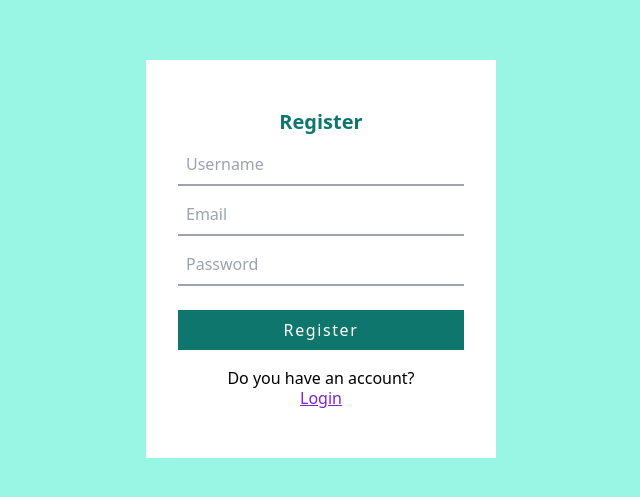
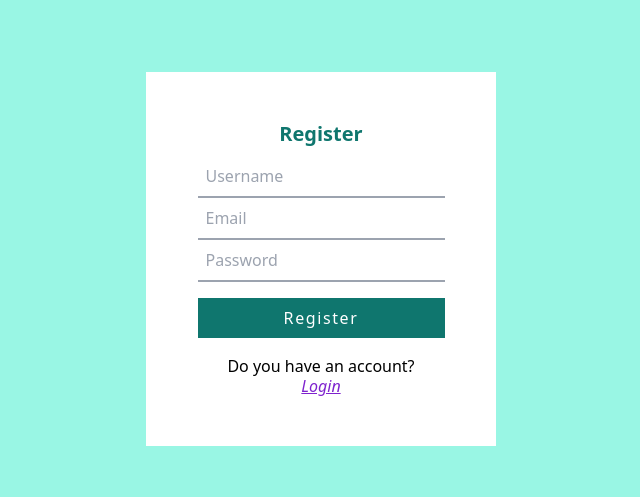
Before and after one commit to veer260/blog-app, a React (Vite) app: page /register in a window 1280 px wide. Shown: the part 141-638 px from the top of the page, without its empty margins (319-959 px from the left). Built offline with nearby package versions, Linux system fonts and the light colour scheme.

Commit message:
added user context

```diff
--- a/package.json
+++ b/package.json
@@ -9,6 +9,8 @@
     "preview": "vite preview"
   },
   "dependencies": {
+    "axios": "^1.3.2",
+    "cors": "^2.8.5",
     "react": "^18.2.0",
     "react-dom": "^18.2.0",
     "react-icons": "^4.7.1",
--- a/src/components/BlogSlide.jsx
+++ b/src/components/BlogSlide.jsx
@@ -9,9 +9,9 @@ const BlogSlide = ({ item, revClass }) => {
     >
       <div className={" flex flex-col justify-between px-12  "}>
         <h1 className="text-4xl font-bold">{item.title}</h1>
-        <p>{item.desc}</p>
+        <p className="text-gray-500">{item.desc}</p>
         <Link
-          className="px-4 py-2 border w-28 text-teal-500 hover:bg-teal-600 hover:text-white"
+          className="px-4 py-2 border-2 border-teal-500 w-28 text-teal-500 hover:bg-teal-600 hover:text-white"
           to={"/post/2"}
         >
           Read More
--- /dev/null
+++ b/src/components/Contexts.jsx
@@ -0,0 +1,3 @@
+import React from "react";
+
+export const userContext = React.createContext();
--- a/src/components/Field.jsx
+++ b/src/components/Field.jsx
@@ -1,6 +1,6 @@
 import React from "react";
 
-const Field = ({ placeholder, label, id, type }) => {
+const Field = ({ placeholder, label, id, type, name, onChange, value }) => {
   return (
     <div className="w-full">
       <input
@@ -8,6 +8,9 @@ const Field = ({ placeholder, label, id, type }) => {
         type={type}
         placeholder={placeholder}
         id={id}
+        name={name}
+        onChange={onChange}
+        value={value}
       />
       <label className="sr-only" htmlFor="username">
         {label}
--- a/src/components/Navbar.jsx
+++ b/src/components/Navbar.jsx
@@ -1,9 +1,15 @@
-import React from "react";
+import React, { useContext } from "react";
 import { Link } from "react-router-dom";
+import { userContext } from "./Contexts";
 
 const Navbar = () => {
+  const { logout } = useContext(userContext);
+  const handleClick = (e) => {
+    console.log("handleClick called");
+    logout();
+  };
   return (
-    <div className="flex justify-between items-center max-w-5xl mx-auto">
+    <div className="flex justify-between mb-12 items-center max-w-5xl mx-auto">
       <div className=" flex-grow">
         <Link to="/">
           <img
@@ -45,7 +51,11 @@ const Navbar = () => {
           </Link>
         </div>
         <span>John</span>
-        <span>Logout</span>
+        <span>
+          <Link onClick={handleClick} to={"/login"}>
+            Logout
+          </Link>
+        </span>
       </div>
       <span className="bg-teal-200 hover:bg-white hover:border-2 border-teal-500 rounded-full flex w-10 h-10 justify-center items-center">
         <Link className="" to="/write">
--- /dev/null
+++ b/src/components/UserContext.jsx
@@ -0,0 +1,46 @@
+import React, { createContext, useEffect, useState } from "react";
+import { userContext } from "./Contexts";
+import axios from "axios";
+import { useNavigate } from "react-router-dom";
+
+const UserContext = ({ children }) => {
+  const [user, setUser] = useState(
+    JSON.parse(localStorage.getItem("user")) || null
+  );
+
+  const login = async (inputs) => {
+    try {
+      const response = await axios.post(
+        "http://localhost:3006/api/auth/login",
+        inputs
+      );
+      setUser(response.data.data);
+    } catch (error) {
+      console.log("error:", error);
+      throw error;
+    }
+  };
+
+  const logout = async () => {
+    try {
+      //   console.log("logout called");
+      await axios.post("http://localhost:3006/api/auth/logout");
+      setUser(null);
+    } catch (error) {
+      console.log("error:", error);
+      throw error;
+    }
+  };
+
+  useEffect(() => {
+    localStorage.setItem("user", JSON.stringify(user));
+  }, [user]);
+
+  return (
+    <userContext.Provider value={{ user, login, logout }}>
+      {children}
+    </userContext.Provider>
+  );
+};
+
+export default UserContext;
--- a/src/main.jsx
+++ b/src/main.jsx
@@ -1,11 +1,14 @@
 import React from "react";
 import ReactDOM from "react-dom/client";
 import App from "./App";
+import UserContext from "./components/UserContext";
 
 import "./index.css";
 
 ReactDOM.createRoot(document.getElementById("root")).render(
   <React.StrictMode>
-    <App />
+    <UserContext>
+      <App />
+    </UserContext>
   </React.StrictMode>
 );
--- a/src/pages/Login.jsx
+++ b/src/pages/Login.jsx
@@ -1,26 +1,66 @@
-import React from "react";
-import { Link } from "react-router-dom";
+import React, { useContext, useState } from "react";
+import axios from "axios";
+import { Link, useNavigate } from "react-router-dom";
+import { userContext } from "../components/Contexts";
 
 const Login = () => {
+  const navigate = useNavigate();
+  const { user, login } = useContext(userContext);
+  // console.log("data:", user);
+  const [input, setInput] = useState({
+    email: "",
+    password: "",
+  });
+
+  const [error, setError] = useState("");
+
+  const handleChange = (e) => {
+    setInput((prev) => {
+      return { ...prev, [e.target.name]: e.target.value };
+    });
+  };
+
+  const handleSubmit = async (e) => {
+    e.preventDefault();
+    try {
+      await login(input);
+      navigate("/");
+    } catch (error) {
+      console.log("err:", error);
+
+      setError("Check email or password");
+      throw error;
+    }
+  };
   return (
     <div className="bg-teal-200 h-[100vh] flex items-center justify-center">
       <div className="flex flex-col">
         <h1 className="font-bold text-center mb-4 text-teal-700">Login</h1>
         <form
+          onSubmit={handleSubmit}
           className="flex flex-col gap-y-4 bg-white p-16 items-center"
           action=""
         >
           <input
+            name="email"
             className="border-b-2 w-full "
             type="text"
-            placeholder="Username"
+            placeholder="Email"
+            value={input.email}
+            onChange={handleChange}
           />
           <input
             className="border-b-2 w-full"
-            type="text"
+            type="password"
             placeholder="Password"
+            name="password"
+            value={input.password}
+            onChange={handleChange}
           />
-          <button className="bg-teal-700 text-white w-full p-2">Login</button>
+          <button type="submit" className="bg-teal-700 text-white w-full p-2">
+            Login
+          </button>
+          {error && <p className="font-medium text-red-600">{error}!</p>}
           <span className="text-center block text-xl">
             Don't have an account yet?
             <Link className=" block  underline text-rose-500" to="/register">
--- a/src/pages/Register.jsx
+++ b/src/pages/Register.jsx
@@ -1,36 +1,81 @@
 import React, { useState } from "react";
-import { Link } from "react-router-dom";
+import axios from "axios";
+import { Link, useNavigate } from "react-router-dom";
 import Field from "../components/Field";
 
 const Register = () => {
+  const navigate = useNavigate();
   const [loginInfo, setLoginInfo] = useState({
     username: "",
     password: "",
     email: "",
   });
+
+  const handleSubmit = async (e) => {
+    e.preventDefault();
+    console.log(loginInfo);
+    const response = await axios.post(
+      "http://localhost:3006/api/auth/register",
+      {
+        username: loginInfo.username,
+        email: loginInfo.email,
+        password: loginInfo.password,
+      }
+    );
+    console.log("response", response.data);
+    navigate("/login");
+    // console.log("handleSubmit caleed");
+  };
+
+  const handleChange = (e) => {
+    // console.log(e.target.name, e.target.value);
+    setLoginInfo((prev) => {
+      return { ...prev, [e.target.name]: e.target.value };
+    });
+  };
   return (
     <div className="bg-teal-200 h-screen flex items-center  ">
       <div className="w-[350px] mx-auto bg-white py-12 px-8 flex flex-col items-center gap-y-2">
         <h1 className="text-teal-700 font-semibold text-xl">Register</h1>
+        <form onSubmit={handleSubmit} action="">
           <Field
             placeholder="Username"
             id="username"
             type="text"
             label="username"
+            onChange={handleChange}
+            name="username"
+            value={loginInfo.username}
           />
-        <Field placeholder="Email" id="email" type="text" label="Enter Email" />
+          <Field
+            placeholder="Email"
+            id="email"
+            type="text"
+            label="Enter Email"
+            onChange={handleChange}
+            name="email"
+            value={loginInfo.email}
+          />
           <Field
             placeholder="Password"
             id="password"
             type="password"
             label="password"
+            onChange={handleChange}
+            name="password"
+            value={loginInfo.password}
           />
-        <button className="p-2 bg-teal-700 hover:bg-teal-800 tracking-widest w-full mt-4 font-medium text-white">
+          <button
+            type="submit"
+            className="p-2 bg-teal-700 hover:bg-teal-800 tracking-widest w-full mt-4 font-medium text-white"
+          >
             Register
           </button>
+        </form>
+
         <div className="flex flex-col items-center mt-2">
           <p>Do you have an account? </p>
-          <Link className="underline text-purple-700 -mt-1" to="/login">
+          <Link className="underline italic text-purple-700 -mt-1" to="/login">
             Login
           </Link>
         </div>
```
Also changed, not shown: 1 other file (tests, documents, lock files or other folders). Lines whose indentation alone changed are shown as unchanged.
